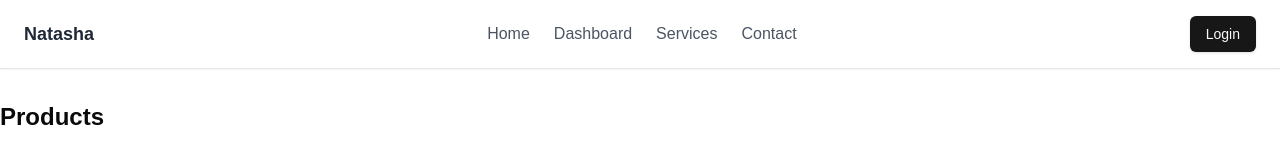
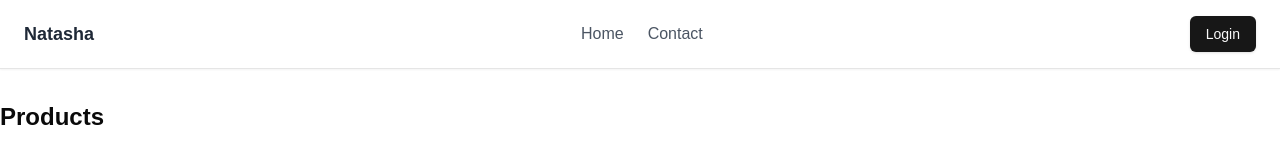
Before and after one commit to nguyendangkin/online-shop, a Next.js app: page / in a window 1280 px wide. Shown: the top 156 px of the page. Built offline with nearby package versions, Linux system fonts and the light colour scheme; no server answers.

Commit message:
create cart

```diff
--- /dev/null
+++ b/src/app/cart/page.tsx
@@ -0,0 +1,10 @@
+"use client";
+
+import { useAuth } from "@/contexts/AuthContext";
+import React from "react";
+
+export default function page() {
+    const { token } = useAuth();
+
+    return <div>cart</div>;
+}
--- a/src/app/login/page.tsx
+++ b/src/app/login/page.tsx
@@ -1,6 +1,6 @@
 "use client";
 
-import React, { useState } from "react";
+import React, { useEffect, useState } from "react";
 import { Input } from "@/components/ui/input";
 import { Button } from "@/components/ui/button";
 import { Label } from "@/components/ui/label";
@@ -14,7 +14,13 @@ export default function LoginPage() {
     const [isLoading, setIsLoading] = useState(false);
     const router = useRouter();
     const { toast } = useToast();
-    const { setToken } = useAuth();
+    const { setToken, token } = useAuth();
+
+    useEffect(() => {
+        if (!token) {
+            router.push("/");
+        }
+    }, [token, router]);
 
     const handleLogin = async (e: React.FormEvent) => {
         e.preventDefault();
--- a/src/components/layouts/header/Header.tsx
+++ b/src/components/layouts/header/Header.tsx
@@ -52,18 +52,22 @@ export default function Header() {
                     >
                         Home
                     </Link>
+                    {token && (
                         <Link
                             href="/dashboard"
                             className="text-gray-600 hover:text-gray-900"
                         >
                             Dashboard
                         </Link>
+                    )}
+                    {token && (
                         <Link
-                        href="/services"
+                            href="/cart"
                             className="text-gray-600 hover:text-gray-900"
                         >
-                        Services
+                            Cart
                         </Link>
+                    )}
                     <Link
                         href="/contact"
                         className="text-gray-600 hover:text-gray-900"
```
Lines whose indentation alone changed are shown as unchanged.
